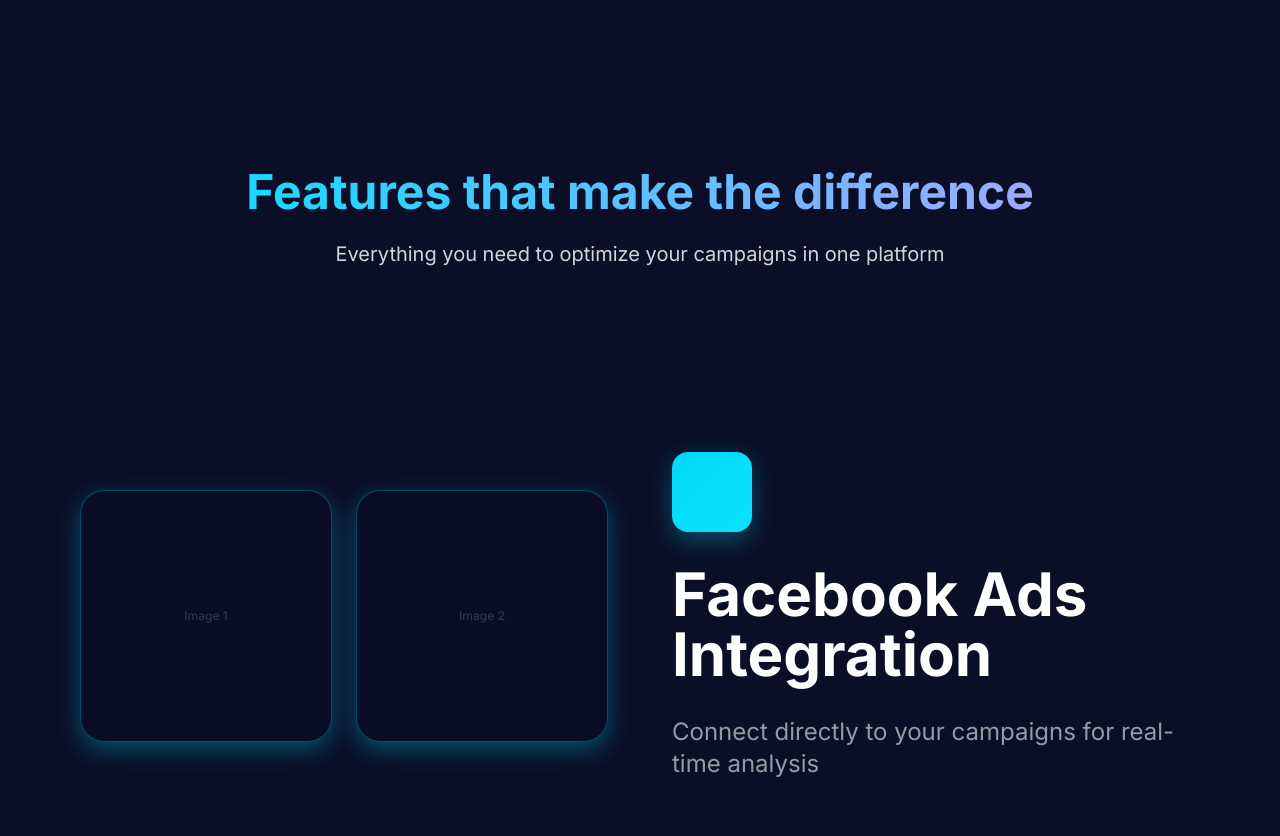
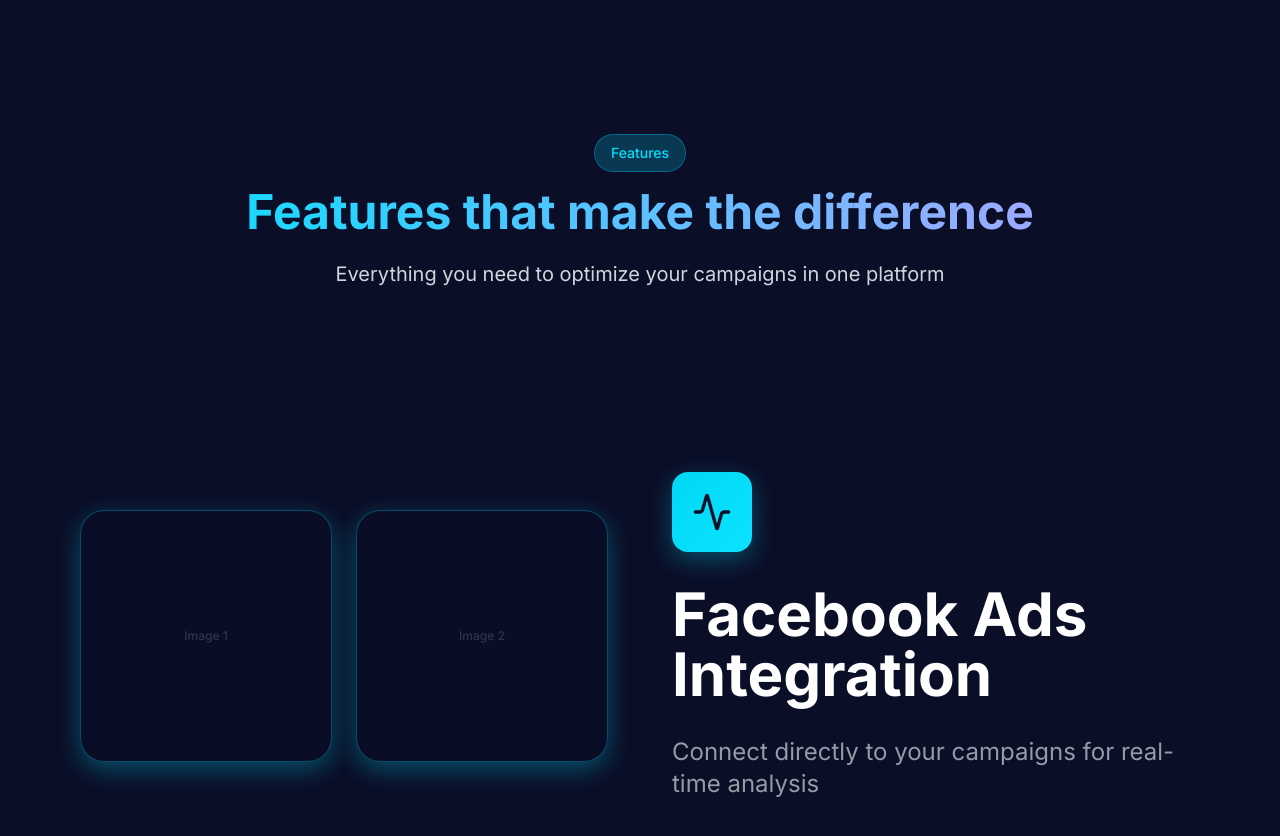
Before and after one commit to JJoBacabo/sheet-scale-boost-b87c9fde, a React (Vite) app: page / in a window 1280 px wide. Shown: the part 1260-2096 px from the top of the page. Built offline with nearby package versions, Linux system fonts and the light colour scheme; no server answers.

Commit message:
Reverted to commit f9aa3b4f74995c0bc619286b9510331780ffacc7

```diff
--- a/src/pages/Landing.tsx
+++ b/src/pages/Landing.tsx
@@ -435,7 +435,9 @@ const Landing = () => {
           <div className="container mx-auto max-w-7xl relative">
             {/* Header */}
             <div className="mb-4 text-center">
-
+              <span className="inline-block px-4 py-2 bg-primary/20 border border-primary/30 rounded-full text-sm text-primary font-medium">
+                Features
+              </span>
             </div>
 
             <h2 className="text-4xl sm:text-5xl font-bold mb-6 bg-gradient-to-r from-primary to-[#B8A0FF] bg-clip-text text-transparent text-center">
@@ -469,12 +471,16 @@ const Landing = () => {
                 const Icon = feature.icon;
                 const isEven = (index + 1) % 2 === 0; // index 0 = 1 (ímpar), index 1 = 2 (par)
 
-              return <div key={index} className="feature-card-4 absolute inset-0 flex items-center justify-center">
+                return (
+                  <div
+                    key={index}
+                    className="feature-card-4 absolute inset-0 flex items-center justify-center"
+                  >
                     <div className={`grid md:grid-cols-2 gap-12 lg:gap-16 w-full items-center ${isEven ? '' : 'md:grid-flow-dense'}`}>
                       {/* Text Content - Left for even, Right for odd */}
                       <div className={`space-y-8 ${isEven ? '' : 'md:col-start-2'}`}>
                         <div className="w-20 h-20 rounded-2xl bg-gradient-primary flex items-center justify-center shadow-lg shadow-primary/30">
-
+                          <Icon className="w-10 h-10 text-primary-foreground" />
                         </div>
                         <h3 className="text-5xl sm:text-6xl font-bold text-white leading-tight">{t(`landing.features.${feature.key}.title`)}</h3>
                         <p className="text-gray-300/70 text-xl sm:text-2xl leading-relaxed">{t(`landing.features.${feature.key}.description`)}</p>
@@ -490,7 +496,8 @@ const Landing = () => {
                         </div>
                       </div>
                     </div>
-                  </div>;
+                  </div>
+                );
               })}
             </div>
           </div>
```
Lines whose indentation alone changed are shown as unchanged.
